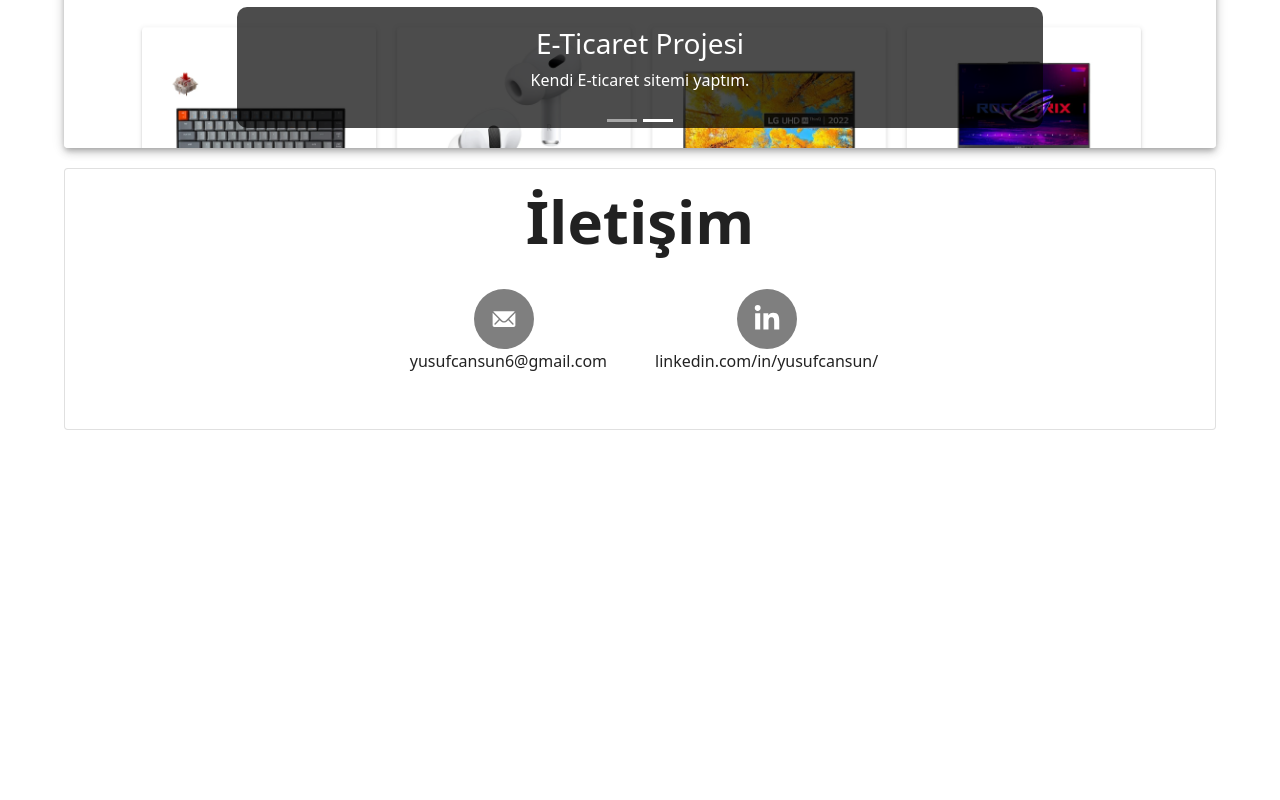
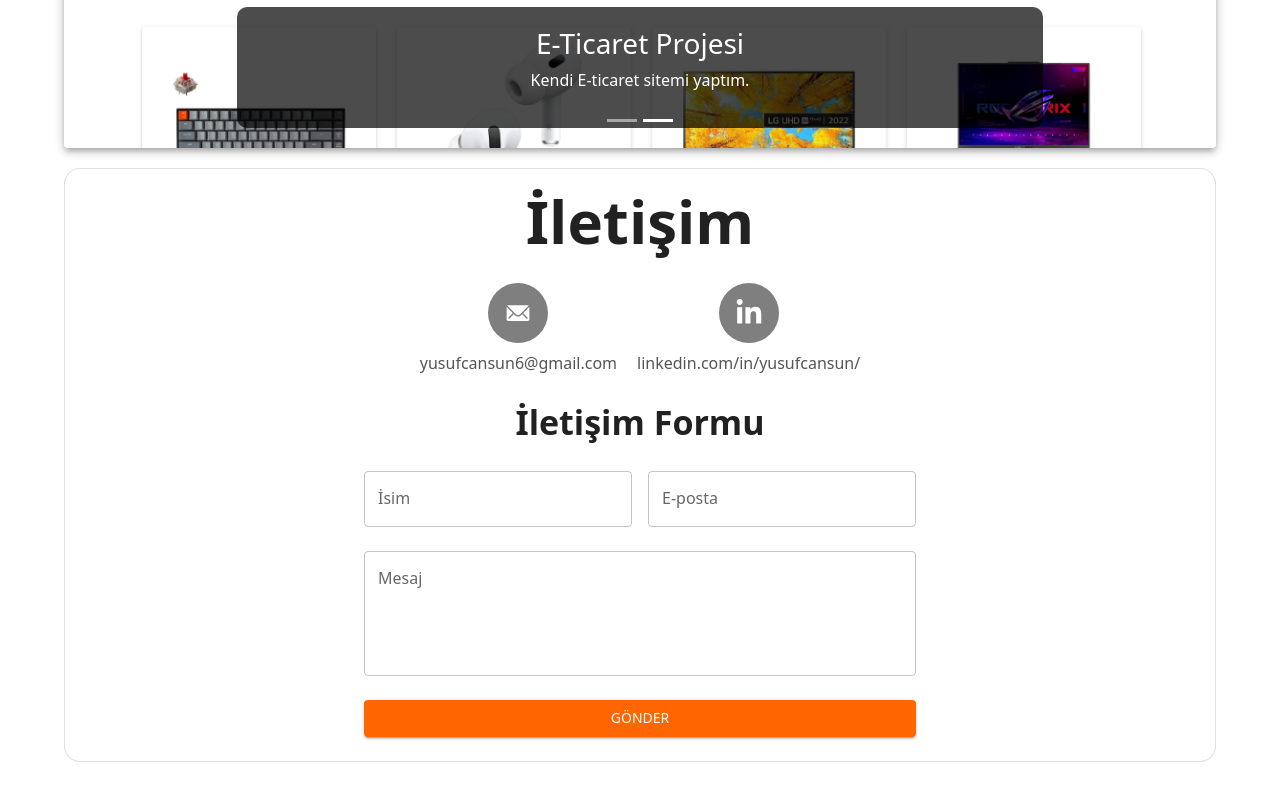
Before and after one commit to Nacnus/portfolyo, a React (Vite) app: page / in a window 1280 px wide. Shown: the part 1806-2606 px from the top of the page. Before the commit the page ends 2284 px from the top, so only its background shows below. Built offline with nearby package versions, Linux system fonts and the light colour scheme; no server answers.

Commit message:
added contact form

```diff
--- a/src/components/Contact.jsx
+++ b/src/components/Contact.jsx
@@ -1,27 +1,37 @@
-import React from 'react';
-import {Card, CardContent, IconButton, Typography} from "@mui/material";
-import {IoIosMail} from "react-icons/io";
-import {FaLinkedinIn} from "react-icons/fa6";
+import React, { useState } from 'react';
+import { Card, CardContent, Typography, IconButton } from '@mui/material';
+import { IoIosMail } from 'react-icons/io';
+import { FaLinkedinIn } from 'react-icons/fa';
+import ContactForm from "./ContactForm.jsx";
 
 function Contact() {
+    const [hoveredButton, setHoveredButton] = useState(null);
+
     return (
-        <Card id='contact' variant="outlined" className={'mb-5'}>
+        <Card id='contact' variant="outlined" className={'mb-5 rounded-4'}>
             <CardContent>
                 <Typography
                     variant="h2"
-                    className='d-flex justify-content-center'
+                    className='d-flex justify-content-center mb-3'
                     fontWeight='bold'
                     component="div"
                 >
                     İletişim
                 </Typography>
-                <div style={{display: 'flex', alignItems: 'center', justifyContent: 'center'}}>
-                    <Typography
-                        className='d-block mt-2 mb-2 p-4 flex-column'
-                        sx={{justifyItems: 'center'}}
-                        variant='h6'
-                        fontWeight='normal'
-                        component="div"
+                <div style={{ display: 'flex', alignItems: 'center', justifyContent: 'center' }}>
+
+                    {/* Mail Icon Button */}
+                    <div
+                        onMouseEnter={() => setHoveredButton('mail')}
+                        onMouseLeave={() => setHoveredButton(null)}
+                        style={{
+                            display: 'flex',
+                            flexDirection: 'column',
+                            alignItems: 'center',
+                            margin: '10px',
+                            filter: hoveredButton && hoveredButton !== 'mail' ? 'blur(2px)' : 'none',
+                            transition: 'filter 0.3s',
+                        }}
                     >
                         <div style={{
                             display: 'inline-flex',
@@ -30,20 +40,30 @@ function Contact() {
                             width: '60px',
                             height: '60px',
                             borderRadius: '50%',
-                            backgroundColor: 'rgba(0, 0, 0, 0.5)',
+                            backgroundColor: hoveredButton === 'mail' ? 'rgba(0, 0, 0, 0.7)' : 'rgba(0, 0, 0, 0.5)',
+                            transition: 'background-color 0.3s',
                         }}>
                             <IconButton aria-label="mail" size='large' href='mailto:yusufcansun6@gmail.com'>
-                                <IoIosMail fontWeight='100px' color='white'/>
+                                <IoIosMail color='white' />
                             </IconButton>
                         </div>
-                        <Typography style={{marginLeft: '8px'}}>yusufcansun6@gmail.com</Typography>
+                        <Typography component='a' href='mailto:yusufcansun6@gmail.com' style={{ marginTop: '8px',textDecoration:'none', color: hoveredButton === 'mail' ? '#000' : '#555' }}>
+                            yusufcansun6@gmail.com
                         </Typography>
-                    <Typography
-                        className='d-block mt-2 mb-2 p-4 flex-column'
-                        sx={{justifyItems: 'center'}}
-                        variant='h6'
-                        fontWeight='normal'
-                        component="div"
+                    </div>
+
+                    {/* LinkedIn Icon Button */}
+                    <div
+                        onMouseEnter={() => setHoveredButton('linkedin')}
+                        onMouseLeave={() => setHoveredButton(null)}
+                        style={{
+                            display: 'flex',
+                            flexDirection: 'column',
+                            alignItems: 'center',
+                            margin: '10px',
+                            filter: hoveredButton && hoveredButton !== 'linkedin' ? 'blur(2px)' : 'none',
+                            transition: 'filter 0.3s',
+                        }}
                     >
                         <div style={{
                             display: 'inline-flex',
@@ -52,21 +72,23 @@ function Contact() {
                             width: '60px',
                             height: '60px',
                             borderRadius: '50%',
-                        backgroundColor: 'rgba(0, 0, 0, 0.5)',
+                            backgroundColor: hoveredButton === 'linkedin' ? 'rgba(0, 0, 0, 0.7)' : 'rgba(0, 0, 0, 0.5)',
+                            transition: 'background-color 0.3s',
                         }}>
                             <IconButton
                                 aria-label="linkedIn"
                                 size='large'
                                 href='https://www.linkedin.com/in/yusufcansun/'>
-                            <FaLinkedinIn color='white'/>
+                                <FaLinkedinIn color='white' />
                             </IconButton>
                         </div>
-                    <Typography>linkedin.com/in/yusufcansun/</Typography>
+                        <Typography component='a' href='https://www.linkedin.com/in/yusufcansun/' style={{ marginTop: '8px',textDecoration:'none', color: hoveredButton === 'linkedin' ? '#000' : '#555' }}>
+                            linkedin.com/in/yusufcansun/
                         </Typography>
                     </div>
-
-
+                </div>
             </CardContent>
+            <ContactForm/>
         </Card>
     );
 }
--- /dev/null
+++ b/src/components/ContactForm.jsx
@@ -0,0 +1,115 @@
+import React, { useState, useEffect } from "react";
+import {Button, TextField, Container, Typography, Alert, Stack, Box} from "@mui/material";
+import { Formik, Form, Field } from "formik";
+import * as Yup from "yup";
+import { submitContactForm } from "../config/FirebaseConfig.js"; // Firebase fonksiyonunu içe aktarın
+import Grid from '@mui/material/Grid';
+
+// Doğrulama şeması
+const validationSchema = Yup.object({
+    name: Yup.string().required("İsim zorunludur"),
+    email: Yup.string().email("Geçerli bir e-posta girin").required("E-posta zorunludur"),
+    message: Yup.string().required("Mesaj zorunludur"),
+});
+
+const ContactForm = () => {
+    const [open, setOpen] = useState(false);
+
+    const handleFormSubmit = async (values, { resetForm }) => {
+        await submitContactForm(values.name, values.email, values.message);
+        resetForm();
+        setOpen(true);
+
+        setTimeout(() => {
+            setOpen(false);
+        }, 5000);
+    };
+
+    return (
+        <Container maxWidth="sm" className="mb-4" >
+            <Typography
+                fontWeight="bold"
+                align="center"
+                variant="h4"
+                component="h1"
+                gutterBottom
+                sx={{ alignItems: "center" }}
+            >
+                İletişim Formu
+            </Typography>
+            <Formik
+                initialValues={{ name: "", email: "", message: "" }}
+                validationSchema={validationSchema}
+                onSubmit={handleFormSubmit}
+            >
+                {({ errors, touched }) => (
+                    <Form>
+                        <Grid container spacing={2}>
+                            <Grid item xs={12} sm={6}>
+                                <Field
+                                    as={TextField}
+                                    fullWidth
+                                    label="İsim"
+                                    name="name"
+                                    variant="outlined"
+                                    margin="normal"
+                                    error={touched.name && Boolean(errors.name)}
+                                    helperText={touched.name && errors.name}
+                                />
+                            </Grid>
+                            <Grid item xs={12} sm={6}>
+                                <Field
+                                    as={TextField}
+                                    fullWidth
+                                    label="E-posta"
+                                    name="email"
+                                    variant="outlined"
+                                    margin="normal"
+                                    error={touched.email && Boolean(errors.email)}
+                                    helperText={touched.email && errors.email}
+                                />
+                            </Grid>
+                        </Grid>
+                        <Field
+                            as={TextField}
+                            fullWidth
+                            label="Mesaj"
+                            name="message"
+                            variant="outlined"
+                            margin="normal"
+                            multiline
+                            rows={4}
+                            error={touched.message && Boolean(errors.message)}
+                            helperText={touched.message && errors.message}
+                        />
+                        <Button
+                            type="submit"
+                            variant="contained"
+                            color="primary"
+                            fullWidth
+                            sx={{ mt: 2 }}
+                        >
+                            Gönder
+                        </Button>
+                    </Form>
+                )}
+            </Formik>
+            {open && (
+                <Box
+                    sx={{
+                        position: "fixed",
+                        bottom: 16,
+                        right: 16,
+                        zIndex: 1000,
+                    }}
+                >
+                    <Alert severity="success" onClose={() => setOpen(false)}>
+                        Form başarıyla gönderildi!
+                    </Alert>
+                </Box>
+            )}
+        </Container>
+    );
+};
+
+export default ContactForm;
```
Lines whose indentation alone changed are shown as unchanged.
